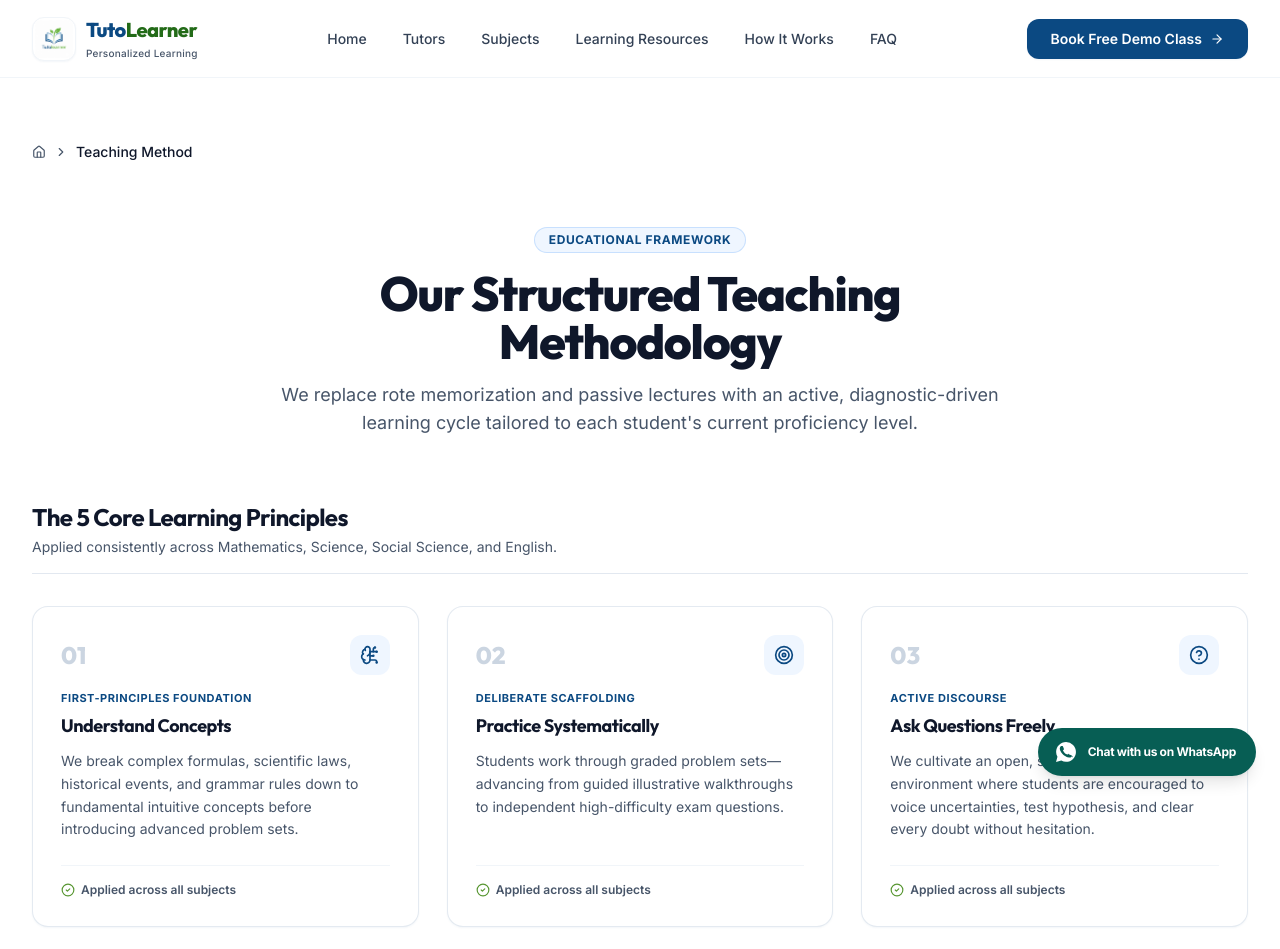
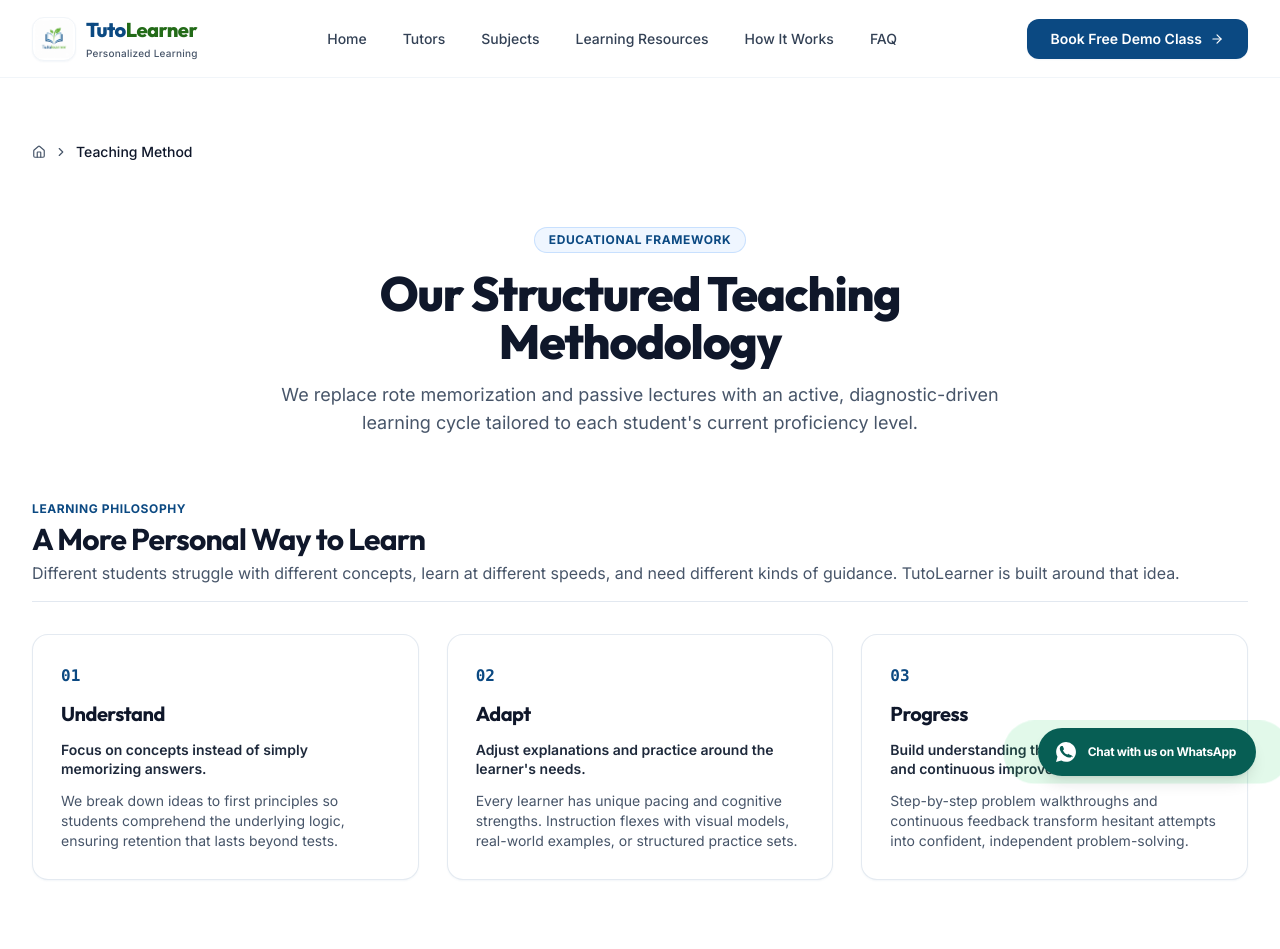
Before and after one commit to somyaranjan06/Tutolearner, a Next.js app: page /methodology in a window 1280 px wide. Shown: the top 949 px of the page. Built offline with nearby package versions, Linux system fonts and the light colour scheme.

Commit message:
feat(homepage): move learning philosophy section from homepage to /methodology

```diff
--- a/src/app/methodology/page.tsx
+++ b/src/app/methodology/page.tsx
@@ -1,6 +1,10 @@
 import * as React from "react";
 import type { Metadata } from "next";
-import { methodologyPrinciples, learningProcessSteps } from "@/data/methodology";
+import {
+  methodologyPrinciples,
+  learningProcessSteps,
+  corePhilosophy,
+} from "@/data/methodology";
 import { siteConfig, getCanonicalUrl } from "@/data/siteConfig";
 import { Breadcrumbs } from "@/components/common/Breadcrumbs";
 import { CTASection } from "@/components/common/CTASection";
@@ -86,6 +90,45 @@ export default function MethodologyPage() {
             We replace rote memorization and passive lectures with an active, diagnostic-driven learning cycle tailored to each student&apos;s current proficiency level.
           </p>
         </div>
+
+        {/* Foundational Learning Philosophy: Understand, Adapt, Progress */}
+        <section className="space-y-8">
+          <div className="border-b border-slate-200 pb-4">
+            <span className="text-2xs sm:text-xs font-bold uppercase tracking-wider text-[#0B4982] block mb-1">
+              Learning Philosophy
+            </span>
+            <h2 className="font-heading text-2xl sm:text-3xl font-bold text-slate-900">
+              A More Personal Way to Learn
+            </h2>
+            <p className="text-sm sm:text-base text-slate-600 mt-1">
+              Different students struggle with different concepts, learn at different speeds, and need different kinds of guidance. TutoLearner is built around that idea.
+            </p>
+          </div>
+
+          <div className="grid grid-cols-1 md:grid-cols-3 gap-7">
+            {corePhilosophy.map((item) => (
+              <div
+                key={item.number}
+                className="flex flex-col justify-between rounded-2xl border border-slate-200/90 bg-white p-7 shadow-subtle hover:border-blue-200 hover:shadow-card transition-all duration-200"
+              >
+                <div className="space-y-3">
+                  <span className="font-mono text-sm sm:text-base font-bold text-[#0B4982]">
+                    {item.number}
+                  </span>
+                  <h3 className="font-heading text-xl font-bold text-slate-900 tracking-tight">
+                    {item.title}
+                  </h3>
+                  <p className="text-sm font-semibold text-slate-800 leading-snug">
+                    {item.description}
+                  </p>
+                  <p className="text-xs sm:text-sm text-slate-600 leading-relaxed font-normal">
+                    {item.detail}
+                  </p>
+                </div>
+              </div>
+            ))}
+          </div>
+        </section>
 
         {/* 5 Core Principles Grid */}
         <section className="space-y-8">
--- a/src/app/page.tsx
+++ b/src/app/page.tsx
@@ -3,7 +3,6 @@ import type { Metadata } from "next";
 import { Hero } from "@/components/home/Hero";
 import { ParentMessaging } from "@/components/home/ParentMessaging";
 import { PositioningStrip } from "@/components/home/PositioningStrip";
-import { EditorialBrandSection } from "@/components/home/EditorialBrandSection";
 import { SubjectExplorer } from "@/components/home/SubjectExplorer";
 import { TutorsSection } from "@/components/home/TutorsSection";
 import { LearningProcess } from "@/components/home/LearningProcess";
@@ -60,9 +59,6 @@ export default function HomePage() {
 
       {/* Below-the-fold sections with deferred layout computation for sub-second Hero LCP */}
       <div className="content-auto">
-        {/* 3. Editorial Brand Section (Not every student learns the same way) */}
-        <EditorialBrandSection />
-
         {/* 4. Subject Explorer */}
         <SubjectExplorer />
 
--- a/src/components/home/EditorialBrandSection.tsx
+++ b/src/components/home/EditorialBrandSection.tsx
@@ -1,30 +1,8 @@
 import * as React from "react";
+import { corePhilosophy } from "@/data/methodology";
 
 export function EditorialBrandSection() {
-  const principles = [
-    {
-      number: "01",
-      title: "Understand",
-      description: "Focus on concepts instead of simply memorizing answers.",
-      detail:
-        "We break down ideas to first principles so students comprehend the underlying logic, ensuring retention that lasts beyond tests.",
-    },
-    {
-      number: "02",
-      title: "Adapt",
-      description: "Adjust explanations and practice around the learner's needs.",
-      detail:
-        "Every learner has unique pacing and cognitive strengths. Instruction flexes with visual models, real-world examples, or structured practice sets.",
-    },
-    {
-      number: "03",
-      title: "Progress",
-      description:
-        "Build understanding through guided practice and continuous improvement.",
-      detail:
-        "Step-by-step problem walkthroughs and continuous feedback transform hesitant attempts into confident, independent problem-solving.",
-    },
-  ];
+  const principles = corePhilosophy;
 
   return (
     <section className="py-20 sm:py-24 lg:py-32 bg-white border-b border-slate-100">
--- a/src/data/methodology.ts
+++ b/src/data/methodology.ts
@@ -4,6 +4,13 @@ export interface MethodologyPrinciple {
   subtitle: string;
   description: string;
   iconName: string;
+}
+
+export interface PhilosophyPrinciple {
+  number: string;
+  title: string;
+  description: string;
+  detail: string;
 }
 
 export interface PersonalizedAdvantage {
@@ -20,6 +27,31 @@ export interface LearningStep {
   details: string;
   iconName: string;
 }
+
+export const corePhilosophy: PhilosophyPrinciple[] = [
+  {
+    number: "01",
+    title: "Understand",
+    description: "Focus on concepts instead of simply memorizing answers.",
+    detail:
+      "We break down ideas to first principles so students comprehend the underlying logic, ensuring retention that lasts beyond tests.",
+  },
+  {
+    number: "02",
+    title: "Adapt",
+    description: "Adjust explanations and practice around the learner's needs.",
+    detail:
+      "Every learner has unique pacing and cognitive strengths. Instruction flexes with visual models, real-world examples, or structured practice sets.",
+  },
+  {
+    number: "03",
+    title: "Progress",
+    description:
+      "Build understanding through guided practice and continuous improvement.",
+    detail:
+      "Step-by-step problem walkthroughs and continuous feedback transform hesitant attempts into confident, independent problem-solving.",
+  },
+];
 
 export const methodologyPrinciples: MethodologyPrinciple[] = [
   {
```
